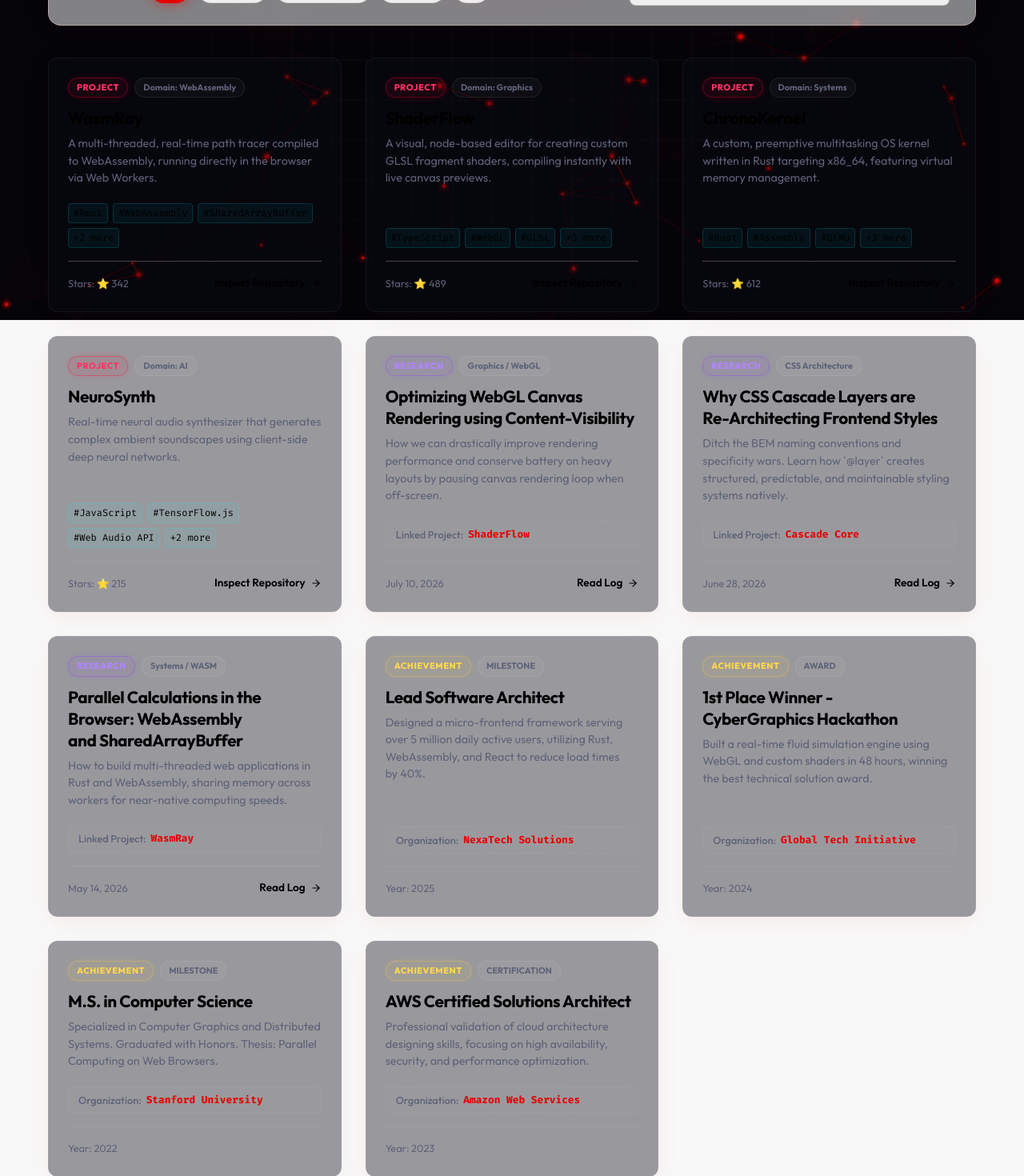
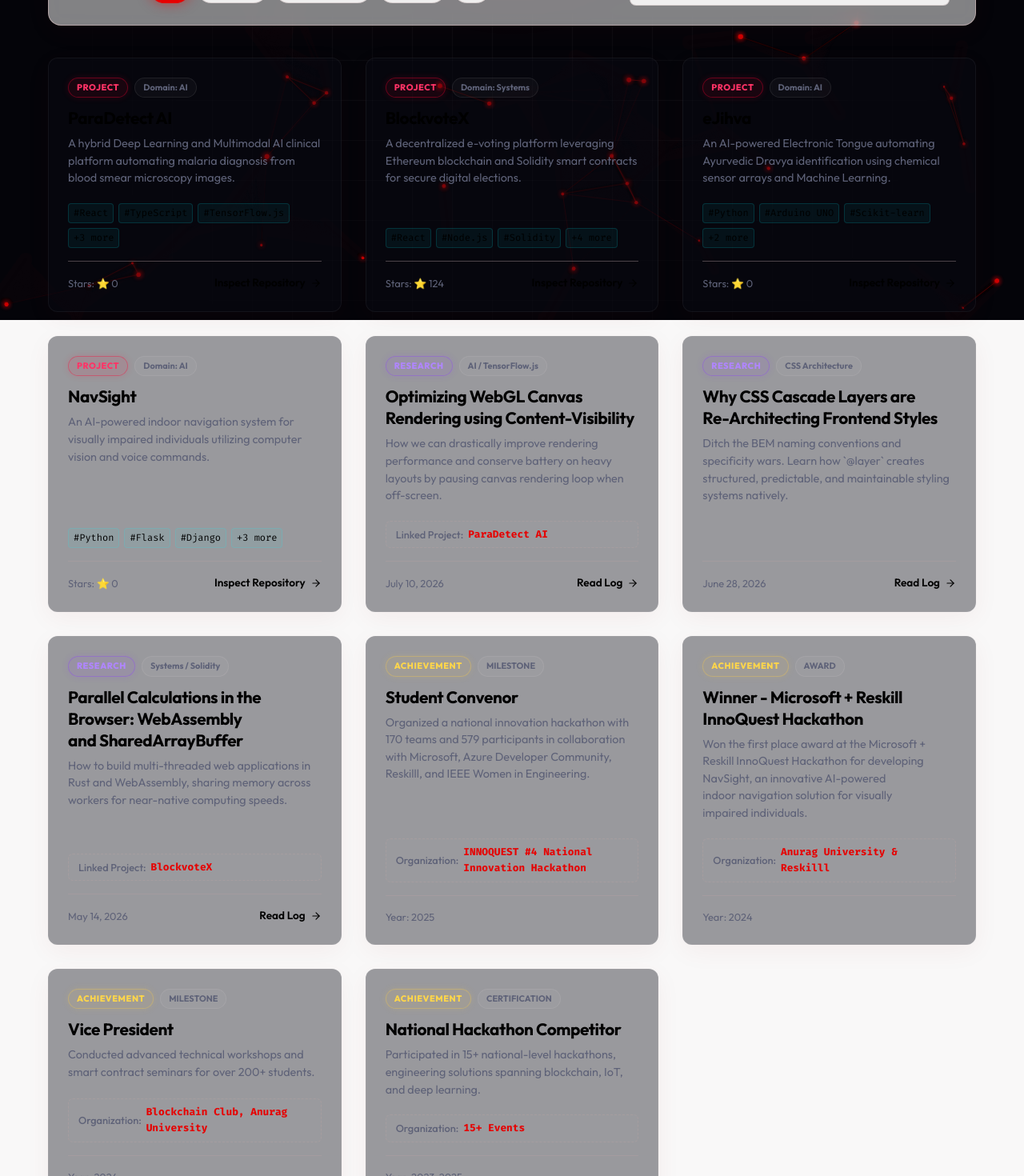
Before and after one commit to sathishdusharla/Blog, a React (Vite) app: page / in a window 1280 px wide. Shown: the part 400-1870 px from the top of the page at 80% size. Built offline with nearby package versions, Linux system fonts and the light colour scheme; a web font is replaced by a local one.

Commit message:
feat: updated projects, achievements, stats, and terminal capabilities to match user profile

```diff
--- a/src/App.tsx
+++ b/src/App.tsx
@@ -198,15 +198,14 @@ function App() {
 
   // Dynamically map projects to article cards
   const getArticleProjectLink = (id: string) => {
-    if (id === 'optimizing-canvas-content-visibility') return 'ShaderFlow';
-    if (id === 'wasm-multithreading-sharedarraybuffer') return 'WasmRay';
-    if (id === 'css-cascade-layers-guide') return 'Cascade Core';
+    if (id === 'optimizing-canvas-content-visibility') return 'ParaDetect AI';
+    if (id === 'wasm-multithreading-sharedarraybuffer') return 'BlockvoteX';
     return null;
   };
 
   const getArticleDomainLink = (id: string) => {
-    if (id === 'optimizing-canvas-content-visibility') return 'Graphics / WebGL';
-    if (id === 'wasm-multithreading-sharedarraybuffer') return 'Systems / WASM';
+    if (id === 'optimizing-canvas-content-visibility') return 'AI / TensorFlow.js';
+    if (id === 'wasm-multithreading-sharedarraybuffer') return 'Systems / Solidity';
     if (id === 'css-cascade-layers-guide') return 'CSS Architecture';
     return 'Systems Development';
   };
--- a/src/components/Terminal.tsx
+++ b/src/components/Terminal.tsx
@@ -188,9 +188,9 @@ export const Terminal: React.FC<TerminalProps> = ({ onClose, onNavigate }) => {
           <div className="cmd-output-about">
             <p className="neon-text-purple">FILE: developer_profile.json</p>
             <p><strong>Name:</strong> Sathish Dusharla</p>
-            <p><strong>Role:</strong> Senior Software Engineer & Creative Graphic Designer</p>
-            <p><strong>Philosophy:</strong> "Building highly optimized system architectures and wrapping them in visually breathtaking interfaces. Beauty is in the shaders, strength is in the compiler."</p>
-            <p>Sathish specializes in high-performance web graphics (WebGL, WebGPU, Rust compiling to WebAssembly), system programming (Rust OS kernels), and advanced React client applications. He has 4+ years of creating custom components and interactive interfaces that bridge creative arts and engineering.</p>
+            <p><strong>Role:</strong> AI Systems Engineer & Full-Stack Developer</p>
+            <p><strong>Philosophy:</strong> "Bridging complex artificial intelligence, blockchain consensus, and hardware IoT layers to build highly integrated, secure software platforms."</p>
+            <p>Sathish specializes in custom deep learning architectures (CNNs, YOLOv3), browser-based GPU inference (TensorFlow.js), decentralized systems (Solidity smart contracts, Ethereum networks), and physical IoT computing interfaces (Arduino sensor arrays).</p>
           </div>
         );
         break;
@@ -206,7 +206,7 @@ export const Terminal: React.FC<TerminalProps> = ({ onClose, onNavigate }) => {
                 </p>
                 <p className="project-desc">{proj.description}</p>
                 <p className="project-meta">
-                  Tech: {proj.tech.join(', ')} | Stars: ★{proj.stats.stars || 0}
+                  Tech: {proj.tech.join(', ')} {proj.stats.accuracy ? `| Accuracy: ${proj.stats.accuracy}` : ''} {proj.stats.cost ? `| Cost: ${proj.stats.cost}` : ''}
                 </p>
               </div>
             ))}
@@ -239,15 +239,15 @@ export const Terminal: React.FC<TerminalProps> = ({ onClose, onNavigate }) => {
               <tbody>
                 <tr>
                   <td className="neon-text-green">Languages</td>
-                  <td>TypeScript/JavaScript, Rust, GLSL/WGSL (Shaders), HTML/CSS, C++, Python, Shell</td>
+                  <td>TypeScript/JavaScript, Python, Solidity (Ethereum), C/C++, HTML/CSS, SQL</td>
                 </tr>
                 <tr>
-                  <td className="neon-text-green">Frameworks</td>
-                  <td>React (Next.js, Vite), Node.js, WebGL/Three.js, Web Audio API, TensorFlow.js</td>
+                  <td className="neon-text-green">Frameworks/AI</td>
+                  <td>React (Next.js, Vite), TensorFlow.js, Scikit-learn, OpenCV, Node.js, Express.js</td>
                 </tr>
                 <tr>
-                  <td className="neon-text-green">Systems / DevOps</td>
-                  <td>Linux Kernel programming, Docker, AWS, Git, Web Workers, CI/CD, Makefile</td>
+                  <td className="neon-text-green">Systems/IoT</td>
+                  <td>Ethereum Blockchain (Ganache, MetaMask), Arduino microcontrollers, Supabase, MySQL/MongoDB</td>
                 </tr>
               </tbody>
             </table>
--- a/src/data/achievements.ts
+++ b/src/data/achievements.ts
@@ -16,42 +16,42 @@ export interface Stat {
 
 export const achievements: Achievement[] = [
   {
-    id: 'lead-dev',
+    id: 'innoquest-convenor',
     year: '2025',
-    title: 'Lead Software Architect',
-    subtitle: 'NexaTech Solutions',
-    description: 'Designed a micro-frontend framework serving over 5 million daily active users, utilizing Rust, WebAssembly, and React to reduce load times by 40%.',
+    title: 'Student Convenor',
+    subtitle: 'INNOQUEST #4 National Innovation Hackathon',
+    description: 'Organized a national innovation hackathon with 170 teams and 579 participants in collaboration with Microsoft, Azure Developer Community, Reskilll, and IEEE Women in Engineering.',
     type: 'milestone'
   },
   {
-    id: 'hack-win',
+    id: 'innoquest-winner',
     year: '2024',
-    title: '1st Place Winner - CyberGraphics Hackathon',
-    subtitle: 'Global Tech Initiative',
-    description: 'Built a real-time fluid simulation engine using WebGL and custom shaders in 48 hours, winning the best technical solution award.',
+    title: 'Winner - Microsoft + Reskill InnoQuest Hackathon',
+    subtitle: 'Anurag University & Reskilll',
+    description: 'Won the first place award at the Microsoft + Reskill InnoQuest Hackathon for developing NavSight, an innovative AI-powered indoor navigation solution for visually impaired individuals.',
     type: 'award'
   },
   {
-    id: 'grad',
-    year: '2022',
-    title: 'M.S. in Computer Science',
-    subtitle: 'Stanford University',
-    description: 'Specialized in Computer Graphics and Distributed Systems. Graduated with Honors. Thesis: Parallel Computing on Web Browsers.',
+    id: 'blockchain-vp',
+    year: '2024',
+    title: 'Vice President',
+    subtitle: 'Blockchain Club, Anurag University',
+    description: 'Conducted advanced technical workshops and smart contract seminars for over 200+ students.',
     type: 'milestone'
   },
   {
-    id: 'aws-cert',
-    year: '2023',
-    title: 'AWS Certified Solutions Architect',
-    subtitle: 'Amazon Web Services',
-    description: 'Professional validation of cloud architecture designing skills, focusing on high availability, security, and performance optimization.',
+    id: 'hackathon-competitor',
+    year: '2023-2025',
+    title: 'National Hackathon Competitor',
+    subtitle: '15+ Events',
+    description: 'Participated in 15+ national-level hackathons, engineering solutions spanning blockchain, IoT, and deep learning.',
     type: 'certification'
   }
 ];
 
 export const stats: Stat[] = [
-  { id: 'projects', label: 'Projects Completed', value: 32 },
-  { id: 'commits', label: 'Github Commits (YTD)', value: 1420 },
-  { id: 'coffee', label: 'Liters of Coffee', value: 450 },
-  { id: 'fps', label: 'Max Render Framerate', value: 120, suffix: ' FPS' }
+  { id: 'hackathons', label: 'Hackathons Attended', value: 15 },
+  { id: 'participants', label: 'Participants Convened', value: 579 },
+  { id: 'students', label: 'Students Mentored', value: 200 },
+  { id: 'images', label: 'NIH images trained', value: 27560 }
 ];
--- a/src/data/projects.ts
+++ b/src/data/projects.ts
@@ -10,70 +10,63 @@ export interface Project {
   demo?: string;
   stats: {
     stars?: number;
-    fps?: number;
     accuracy?: string;
-    lines?: number;
+    cost?: string;
+    achievement?: string;
   };
 }
 
 export const projects: Project[] = [
   {
-    id: 'wasm-ray',
-    title: 'WasmRay',
-    category: 'WebAssembly',
-    description: 'A multi-threaded, real-time path tracer compiled to WebAssembly, running directly in the browser via Web Workers.',
-    longDescription: 'WasmRay is a high-performance path tracing engine written in Rust and compiled to WebAssembly. By leveraging Web Workers, it runs parallel ray-tracing workloads across all available CPU cores directly in the browser. It features bounding volume hierarchies (BVH) for accelerated triangle intersection, interactive camera movement, custom material properties (metallic, dielectric, diffuse), and progressive rendering with denoisers.',
-    tech: ['Rust', 'WebAssembly', 'SharedArrayBuffer', 'Web Workers', 'HTML5 Canvas'],
+    id: 'paradetect-ai',
+    title: 'ParaDetect AI',
+    category: 'AI',
+    description: 'A hybrid Deep Learning and Multimodal AI clinical platform automating malaria diagnosis from blood smear microscopy images.',
+    longDescription: 'ParaDetect AI is a full-stack clinical decision support platform that automates malaria diagnosis from blood smear microscopy images. It features a hybrid architecture combining a custom CNN trained on 27,560+ NIH malaria cell images (achieving over 95% validation accuracy with browser-based WebGL-accelerated inference in 400-600ms via TensorFlow.js) with Google Gemini 2.5 Flash for parasite detection, species identification, lifecycle stage recognition, parasitemia estimation, severity assessment, and explainable clinical interpretation. It generates WHO-aligned diagnostic reports, lab risk predictions, and downloadable PDFs, backed by a scalable Supabase patient records database.',
+    tech: ['React', 'TypeScript', 'TensorFlow.js', 'Google Gemini 2.5 Flash', 'Supabase', 'WebGL'],
     glowType: 'cyan',
-    github: 'https://github.com/example/wasm-ray',
-    demo: '#',
+    github: 'https://github.com/paradetectai',
+    demo: 'https://paradetectai.netlify.app',
     stats: {
-      stars: 342,
-      fps: 45
+      accuracy: '95%+'
     }
   },
   {
-    id: 'shader-flow',
-    title: 'ShaderFlow',
-    category: 'Graphics',
-    description: 'A visual, node-based editor for creating custom GLSL fragment shaders, compiling instantly with live canvas previews.',
-    longDescription: 'ShaderFlow is a node-based editor built for graphic designers and frontend developers. It allows users to visually compose GLSL fragment shaders by connecting mathematically structured nodes (noise, math, transforms, time-functions). It translates the nodes to WebGL-compliant GLSL code in real-time, compiling and rendering it to a background canvas overlay with 60 FPS performance. Highly optimized with zero unnecessary state redraws.',
-    tech: ['TypeScript', 'WebGL', 'GLSL', 'React', 'CSS Variables', 'Canvas API'],
+    id: 'blockvotex',
+    title: 'BlockvoteX',
+    category: 'Systems',
+    description: 'A decentralized e-voting platform leveraging Ethereum blockchain and Solidity smart contracts for secure digital elections.',
+    longDescription: 'BlockvoteX is a decentralized full-stack e-voting platform built on Ethereum. It utilizes Solidity smart contracts to secure election setup, voter verification, one person-one vote enforcement, automated tallying, and immutable on-chain record keeping. Integrated with React, Node.js, Express, MongoDB, and Web3.js, it supports remote voting with MetaMask wallet authentication, role-based admin controls, and real-time result dashboards providing transparent, tamper-proof auditable elections.',
+    tech: ['React', 'Node.js', 'Solidity', 'Ethereum', 'Web3.js', 'MongoDB', 'Ganache'],
     glowType: 'purple',
-    github: 'https://github.com/example/shader-flow',
-    demo: '#',
+    github: 'https://github.com/blockvotex',
+    demo: 'https://blockvotex.netlify.app',
     stats: {
-      stars: 489,
-      fps: 60
+      stars: 124
     }
   },
   {
-    id: 'chrono-kernel',
-    title: 'ChronoKernel',
-    category: 'Systems',
-    description: 'A custom, preemptive multitasking OS kernel written in Rust targeting x86_64, featuring virtual memory management.',
-    longDescription: 'ChronoKernel is an educational bare-metal operating system kernel built from scratch in Rust. It implements x86_64 CPU initialization, paging, virtual memory management, a thread scheduler supporting preemptive multitasking, interrupts management (IDT, PIC), and a basic custom filesystem. It integrates with QEMU for virtualization and utilizes linker scripts for precise memory map control.',
-    tech: ['Rust', 'Assembly', 'QEMU', 'Linker Scripts', 'Docker', 'Makefile'],
+    id: 'ejihva',
+    title: 'eJihva',
+    category: 'AI',
+    description: 'An AI-powered Electronic Tongue automating Ayurvedic Dravya identification using chemical sensor arrays and Machine Learning.',
+    longDescription: 'eJihva is an IoT and Machine Learning solution that automates Ayurvedic Dravya identification. It links pH, electrical conductivity (EC), and TDS sensors with an Arduino UNO to generate unique chemical signatures. Using Scikit-learn, the system pre-processes features and performs confidence-based classification. A custom Python desktop app provides real-time sensor streams and automated dataset builders, creating a portable, low-cost alternative to complex laboratory testing.',
+    tech: ['Python', 'Arduino UNO', 'Scikit-learn', 'IoT', 'Machine Learning'],
     glowType: 'orange',
-    github: 'https://github.com/example/chrono-kernel',
     stats: {
-      stars: 612,
-      lines: 12500
+      cost: '˜6K INR'
     }
   },
   {
-    id: 'neuro-synth',
-    title: 'NeuroSynth',
+    id: 'navsight',
+    title: 'NavSight',
     category: 'AI',
-    description: 'Real-time neural audio synthesizer that generates complex ambient soundscapes using client-side deep neural networks.',
-    longDescription: 'NeuroSynth explores the intersection of neural networks and generative audio design. Running entirely client-side using TensorFlow.js, it translates mouse movement and ambient parameters into high-dimensional latent space vectors. These vectors are mapped in real-time using a decoder network to synthesize custom multi-voice synthesizer controls running directly on the Web Audio API.',
-    tech: ['JavaScript', 'TensorFlow.js', 'Web Audio API', 'WebGPU', 'Vector Math'],
+    description: 'An AI-powered indoor navigation system for visually impaired individuals utilizing computer vision and voice commands.',
+    longDescription: 'NavSight is an AI-powered indoor navigation system for visually impaired individuals. It integrates YOLOv3, OpenCV, and QR code detection to identify obstacles, location markings, and paths, delivering voice-guided directions to users. The platform supports an offline-first workflow, emergency alerts, and voice authentication. NavSight won the Microsoft + Reskill InnoQuest Hackathon for its innovative assistance design.',
+    tech: ['Python', 'Flask', 'Django', 'YOLOv3', 'OpenCV', 'MySQL'],
     glowType: 'cyan',
-    github: 'https://github.com/example/neuro-synth',
-    demo: '#',
     stats: {
-      stars: 215,
-      accuracy: '94.2%'
+      achievement: 'Hackathon Winner'
     }
   }
 ];
```
